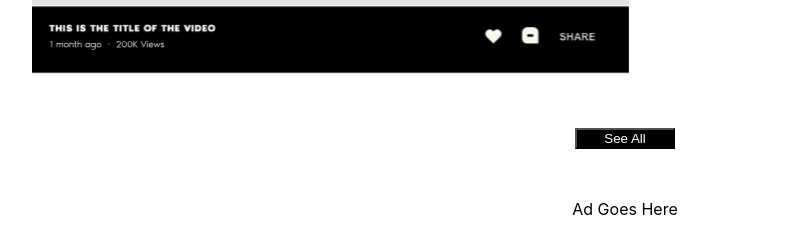
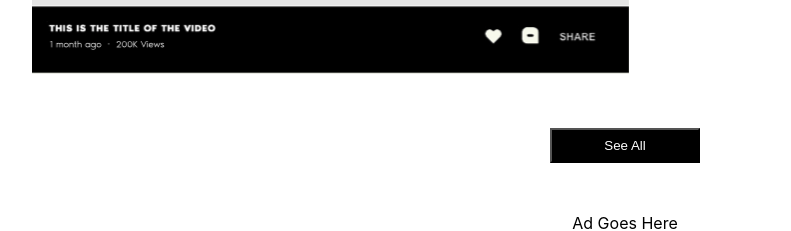
Before and after one commit to nickborbe/amp-client, a React (Create React App) app: page / in a window 1280 px wide. Shown: the part 1280-1511 px from the top of the page, without its empty margins (15-806 px from the left). Built offline with nearby package versions, Linux system fonts and the light colour scheme.

Commit message:
button formatting

```diff
--- a/src/styles/homepage.css
+++ b/src/styles/homepage.css
@@ -69,5 +69,6 @@
     margin: 50px;
     background-color: black;
     color: white;
-    width: 100px;
+    width: 150px;
+    padding: 8px;
 }
```
